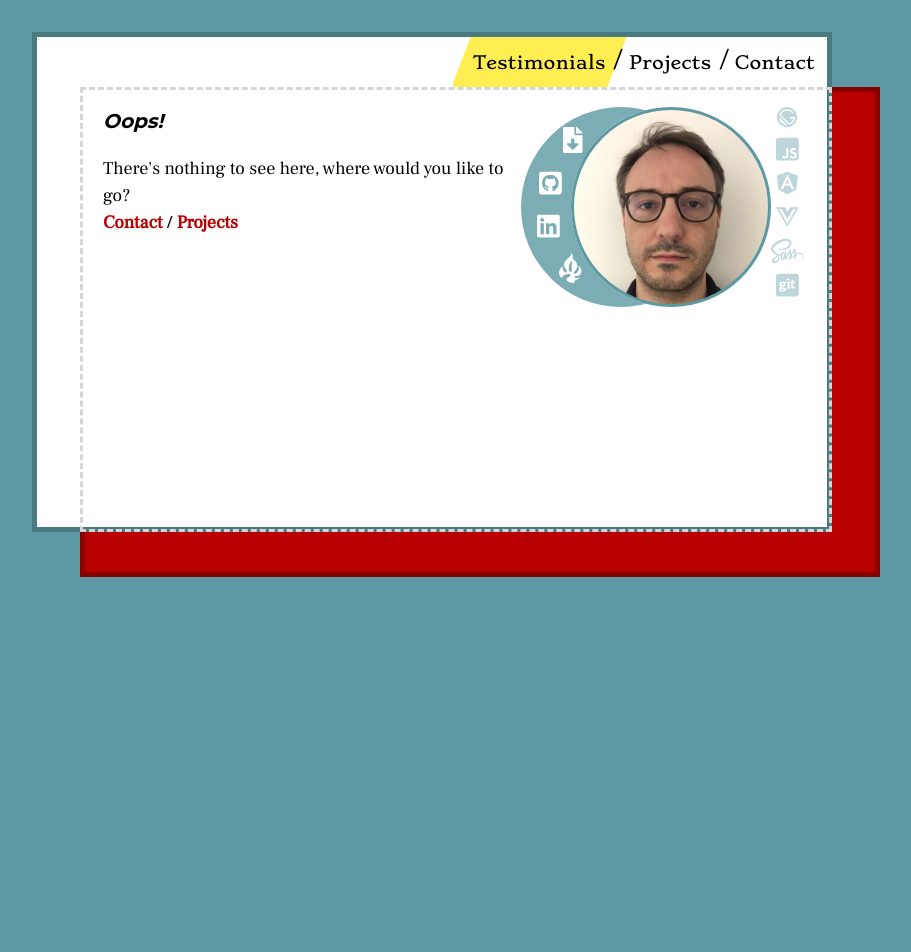
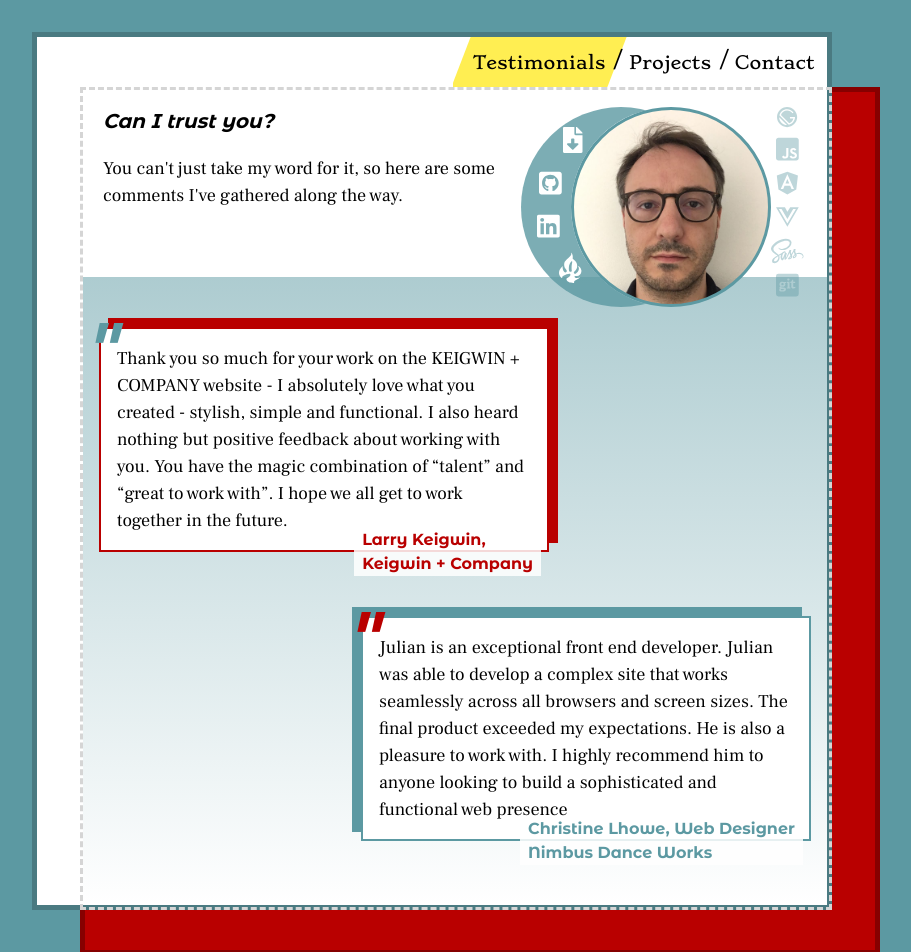
Before and after one commit to julian-garcia/julian-garcia, a Vue app: page /testimonials in a window 1280 px wide. Shown: the top 952 px of the page, without its empty margins (208-1119 px from the left). Before the commit the page ends 800 px from the top, so only its background shows below. Built offline with nearby package versions, Linux system fonts and the light colour scheme; no server answers.

Commit message:
Testimonials page + readme

```diff
--- a/src/pages/ContactPage.vue
+++ b/src/pages/ContactPage.vue
@@ -18,7 +18,7 @@
       <li>
         <h2 class="inline text-lg">Style.</h2>
         I will bring your website to life, applying your unique brand. From
-        menus to buttons to forms.
+        layout and colour scheme to menus and forms.
         <font-awesome-icon icon="border-style" class="usp-icon" />
       </li>
       <li>
--- a/src/pages/NotFoundPage.vue
+++ b/src/pages/NotFoundPage.vue
@@ -10,14 +10,13 @@
     </div>
     <Profile />
   </div>
-  <div class="py-1"></div>
 </template>
 
 <script>
 import Profile from "../components/Profile.vue";
 
 export default {
-  name: "ContactPage",
+  name: "NotFoundPage",
   components: { Profile },
 };
 </script>
--- a/src/pages/ProjectsPage.vue
+++ b/src/pages/ProjectsPage.vue
@@ -8,7 +8,7 @@
   </div>
   <div class="gradient-section px-7 sm:px-10 md:px-5 pt-9">
     <ul class="bullet mt-0 md:mt-7">
-      <div class="sm:grid grid-cols-1 sm:grid-cols-8">
+      <div class="project-li">
         <a
           href="https://inclusion-nudges.org/"
           target="_blank"
@@ -26,7 +26,7 @@
           society for better inclusivity. A Gatsby project.
         </li>
       </div>
-      <div class="sm:grid grid-cols-1 sm:grid-cols-8">
+      <div class="project-li">
         <a
           href="https://www.nimbusdance.org/"
           target="_blank"
@@ -44,7 +44,7 @@
           advertising the company and event promotion.
         </li>
       </div>
-      <div class="sm:grid grid-cols-1 sm:grid-cols-8">
+      <div class="project-li">
         <a
           href="https://collective.tech/"
           target="_blank"
@@ -62,7 +62,7 @@
           collaborative learning. Implemented using Gatsby.
         </li>
       </div>
-      <div class="sm:grid grid-cols-1 sm:grid-cols-8">
+      <div class="project-li">
         <a
           href="https://movetheelephant.org/"
           target="_blank"
@@ -80,7 +80,7 @@
           else in future.
         </li>
       </div>
-      <div class="sm:grid grid-cols-1 sm:grid-cols-8">
+      <div class="project-li">
         <a
           href="https://sclerodermainfo.org/"
           target="_blank"
@@ -114,6 +114,10 @@ export default {
 
 <style lang="scss" scoped>
 .bullet {
+  .project-li {
+    @apply sm:grid grid-cols-1 sm:grid-cols-8 sm:mb-0 mb-6;
+  }
+
   img {
     width: auto;
     max-width: unset;
--- /dev/null
+++ b/src/pages/TestimonialsPage.vue
@@ -0,0 +1,109 @@
+<template>
+  <div class="headline-container">
+    <div class="md:col-span-3">
+      <h1 class="text-xl italic">Can I trust you?</h1>
+      <p class="pt-5">
+        You can't just take my word for it, so here are some comments I've
+        gathered along the way.
+      </p>
+    </div>
+    <Profile />
+  </div>
+  <div class="gradient-section">
+    <div class="testimonial left">
+      <p class="quote">
+        Thank you so much for your work on the KEIGWIN + COMPANY website - I
+        absolutely love what you created - stylish, simple and functional. I
+        also heard nothing but positive feedback about working with you. You
+        have the magic combination of “talent” and “great to work with”. I hope
+        we all get to work together in the future.
+      </p>
+      <h2 class="person">Larry Keigwin,<br />Keigwin + Company</h2>
+    </div>
+    <div class="testimonial right">
+      <p class="quote">
+        Julian is an exceptional front end developer. Julian was able to develop
+        a complex site that works seamlessly across all browsers and screen
+        sizes. The final product exceeded my expectations. He is also a pleasure
+        to work with. I highly recommend him to anyone looking to build a
+        sophisticated and functional web presence
+      </p>
+      <h2 class="person">
+        Christine Lhowe, Web Designer<br />Nimbus Dance Works
+      </h2>
+    </div>
+    <div class="clear-both"></div>
+  </div>
+</template>
+
+<script>
+import Profile from "../components/Profile.vue";
+
+export default {
+  name: "TestimonialsPage",
+  components: { Profile },
+};
+</script>
+
+<style lang="scss" scoped>
+.testimonial {
+  max-width: 450px;
+
+  @apply ml-4 mb-16 relative;
+
+  &::before {
+    content: '"';
+    position: absolute;
+    font-family: TitleFont;
+    font-size: 70px;
+    font-style: italic;
+    line-height: 70px;
+  }
+
+  &.left {
+    box-shadow: 9px -9px 0px $secondaryColour;
+    &::before {
+      color: $primaryColour;
+      top: -15px;
+      left: -15px;
+    }
+
+    .quote {
+      border: 2px solid $secondaryColour;
+    }
+
+    .person {
+      color: $secondaryColour;
+    }
+  }
+
+  &.right {
+    box-shadow: -9px -9px 0px $primaryColour;
+    @apply float-right mr-4;
+
+    &::before {
+      color: $secondaryColour;
+      top: -15px;
+      left: -15px;
+    }
+
+    .quote {
+      border: 2px solid $primaryColour;
+    }
+
+    .person {
+      color: $primaryColour;
+    }
+  }
+
+  .quote {
+    background: white;
+    @apply p-4;
+  }
+
+  .person {
+    background: rgba(white, 0.85);
+    @apply absolute right-2 px-2 -bottom-6;
+  }
+}
+</style>
--- a/src/router/index.js
+++ b/src/router/index.js
@@ -2,6 +2,7 @@ import { createWebHistory, createRouter } from "vue-router";
 import ContactPage from "../pages/ContactPage.vue";
 import ProjectsPage from "../pages/ProjectsPage.vue";
 import NotFoundPage from "../pages/NotFoundPage.vue";
+import TestimonialsPage from "../pages/TestimonialsPage.vue";
 
 const routes = [
   {
@@ -13,6 +14,11 @@ const routes = [
     path: "/projects",
     component: ProjectsPage,
     meta: { title: "Projects" },
+  },
+  {
+    path: "/testimonials",
+    component: TestimonialsPage,
+    meta: { title: "Testimonials" },
   },
   {
     path: "/",
```
Also changed, not shown: 1 other file (tests, documents, lock files or other folders).
